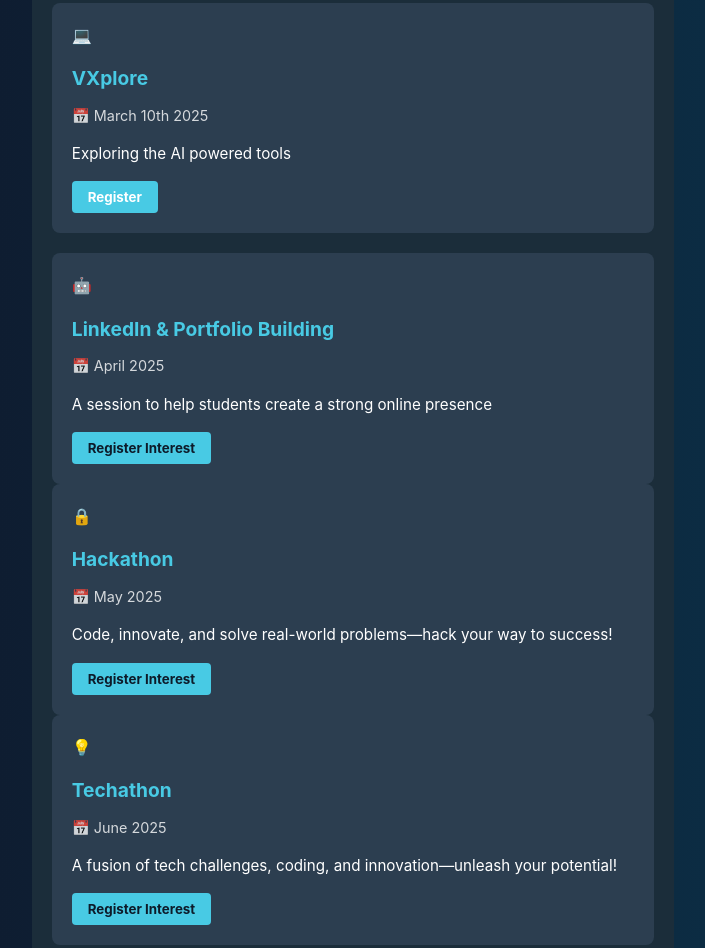
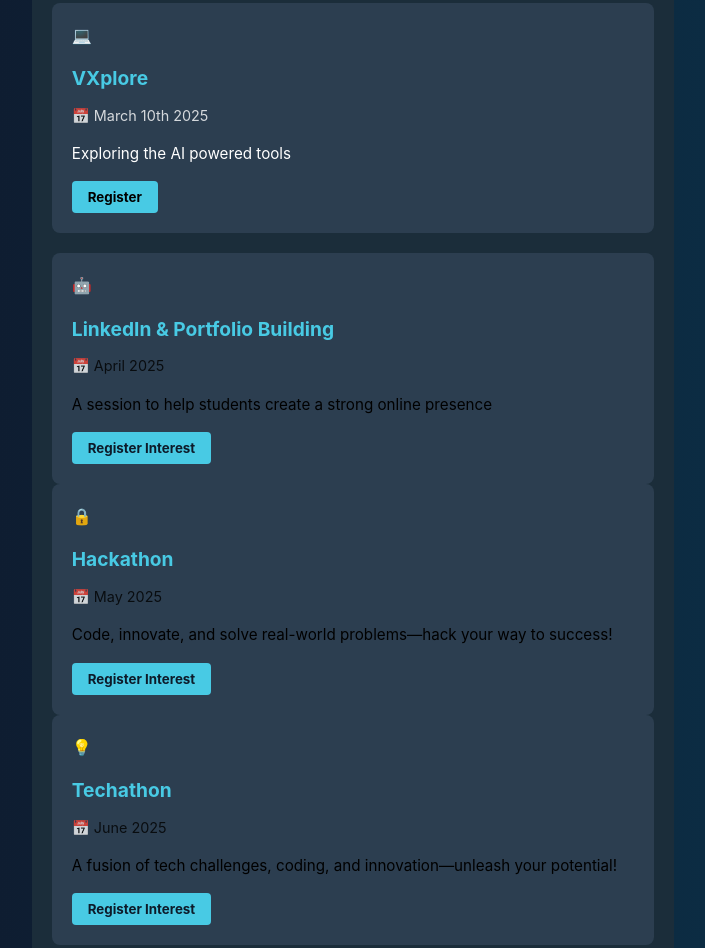
Before and after one commit to Nagatej07/VThinKbbc, a plain HTML site: page events.html in a window 1280 px wide. Shown: the part 894-1842 px from the top of the page, without its empty margins (287-992 px from the left). Drawn offline with Linux system fonts and the light colour scheme.

Commit message:
Update events.html

```diff
--- a/events.html
+++ b/events.html
@@ -229,7 +229,7 @@
                     <h3 class="event-title">VXplore </h3>
                     <p class="event-date">📅 March 10th 2025</p>
                     <p class="event-description">Exploring the AI powered tools</p>
-                    <button class="register-btn" data-event="web-dev-workshop"><a href="vxplore.html" style="color: white; text-decoration: none;">Register</button>
+                    <button class="register-btn" data-event="web-dev-workshop"><a href="vxplore.html" style="color: black; text-decoration: none;">Register</button>
                 </div>
 
                 <div class="event-card">
```
